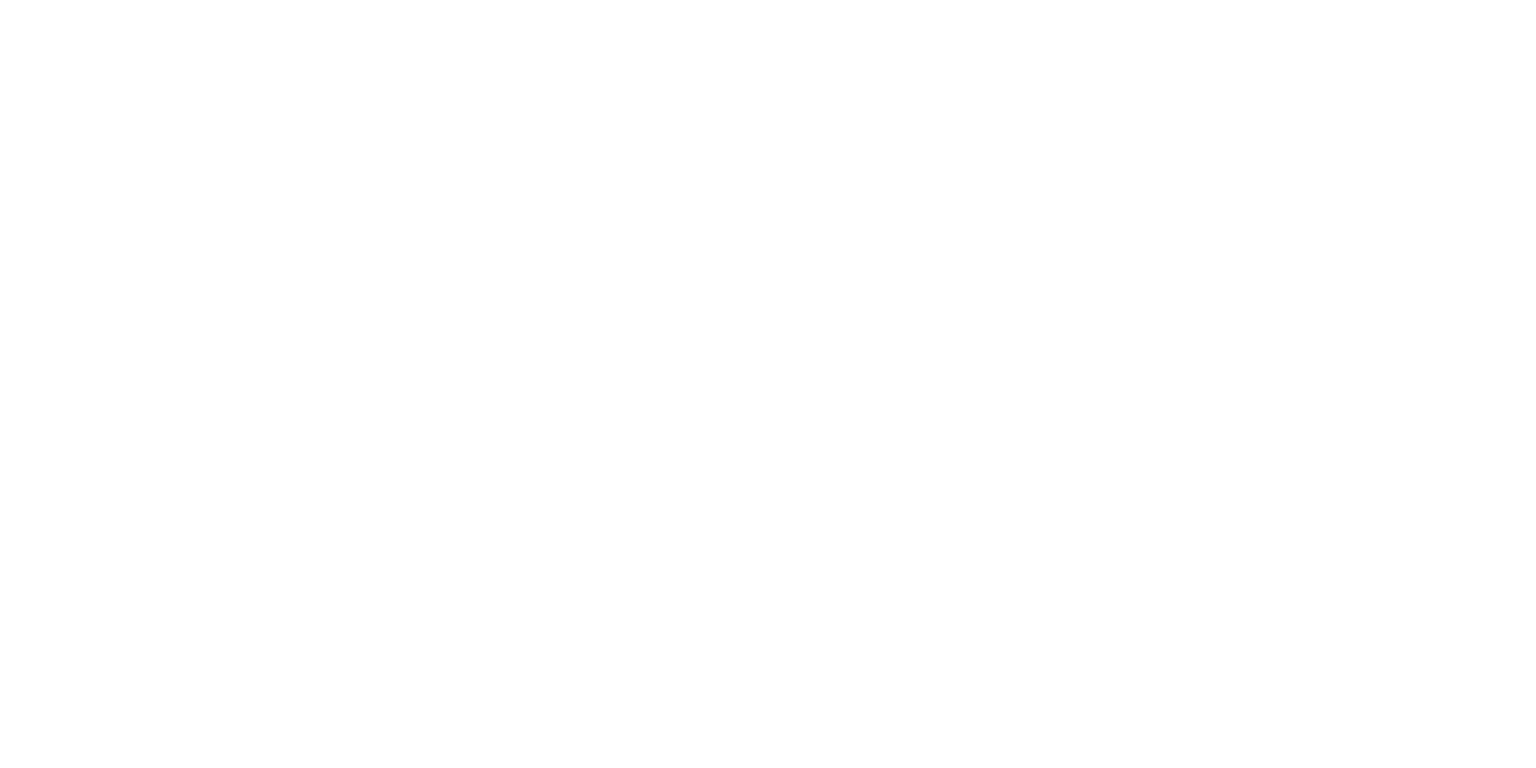
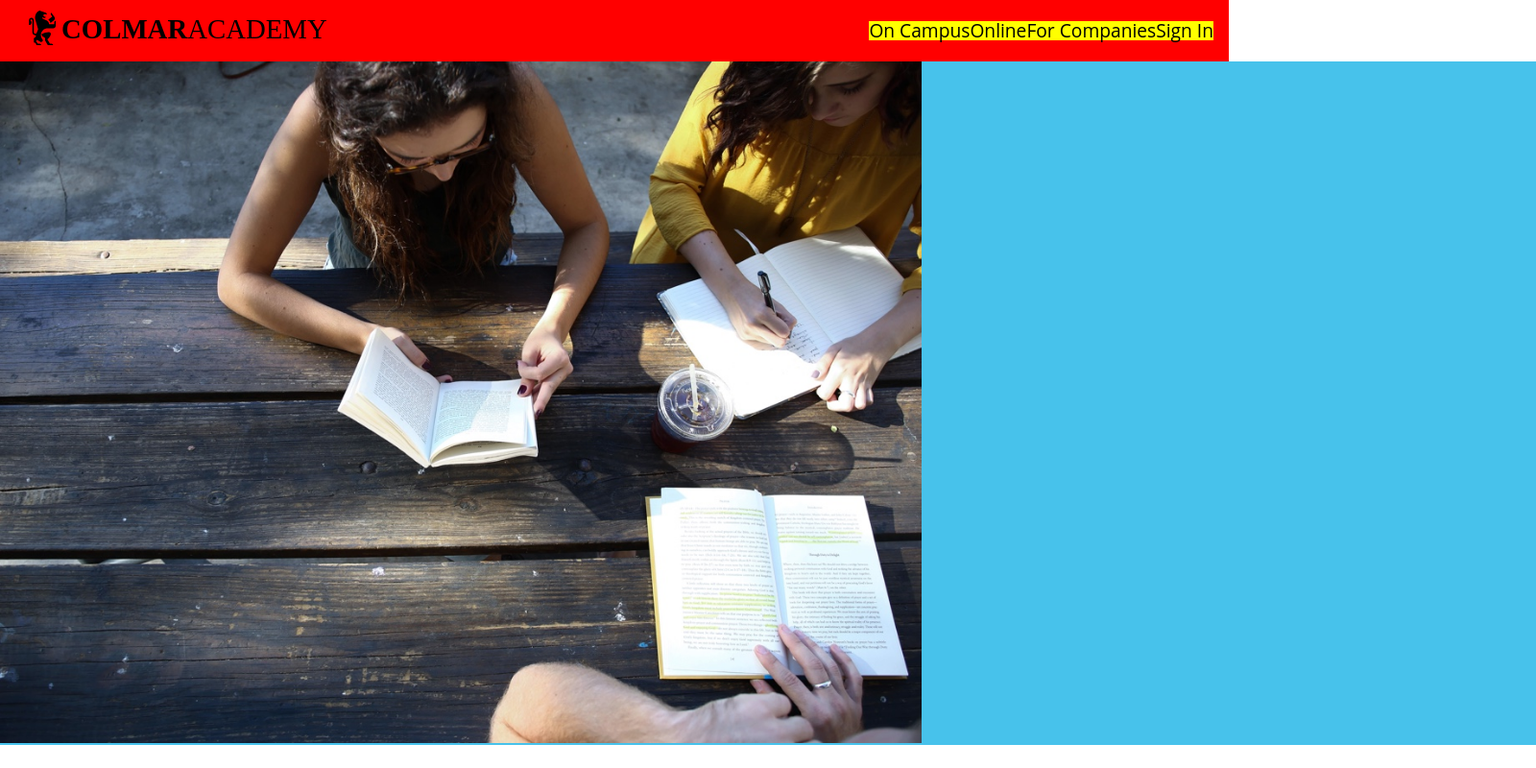
Before and after one commit to jenoble20/ColmarAcademy, a plain HTML site: page index.html in a window 1280 px wide. Shown: the whole page at 96% size, 1600 px wide, since content can reach past the window. Drawn offline with Linux system fonts and the light colour scheme; files that its build step writes are made by us from their sources; a web font is replaced by a local one.

Commit message:
Starts the header section.

```diff
--- a/Resources/CSS/style.css
+++ b/Resources/CSS/style.css
@@ -0,0 +1,120 @@
+/* FONT FAMILIES */
+
+/* latin */
+@font-face {
+  font-family: 'Open Sans';
+  font-style: normal;
+  font-weight: 400;
+  src: local('Open Sans Regular'), local('OpenSans-Regular'), url(https://fonts.gstatic.com/s/opensans/v15/mem8YaGs126MiZpBA-UFVZ0b.woff2) format('woff2');
+  unicode-range: U+0000-00FF, U+0131, U+0152-0153, U+02BB-02BC, U+02C6, U+02DA, U+02DC, U+2000-206F, U+2074, U+20AC, U+2122, U+2191, U+2193, U+2212, U+2215, U+FEFF, U+FFFD;
+}
+/* latin */
+@font-face {
+  font-family: 'Open Sans';
+  font-style: normal;
+  font-weight: 700;
+  src: local('Open Sans Bold'), local('OpenSans-Bold'), url(https://fonts.gstatic.com/s/opensans/v15/mem5YaGs126MiZpBA-UN7rgOUuhp.woff2) format('woff2');
+  unicode-range: U+0000-00FF, U+0131, U+0152-0153, U+02BB-02BC, U+02C6, U+02DA, U+02DC, U+2000-206F, U+2074, U+20AC, U+2122, U+2191, U+2193, U+2212, U+2215, U+FEFF, U+FFFD;
+}
+/* latin */
+@font-face {
+  font-family: 'Roboto Slab';
+  font-style: normal;
+  font-weight: 400;
+  src: local('Roboto Slab Regular'), local('RobotoSlab-Regular'), url(https://fonts.gstatic.com/s/robotoslab/v7/BngMUXZYTXPIvIBgJJSb6ufN5qU.woff2) format('woff2');
+  unicode-range: U+0000-00FF, U+0131, U+0152-0153, U+02BB-02BC, U+02C6, U+02DA, U+02DC, U+2000-206F, U+2074, U+20AC, U+2122, U+2191, U+2193, U+2212, U+2215, U+FEFF, U+FFFD;
+}
+/* latin */
+@font-face {
+  font-family: 'Roboto Slab';
+  font-style: normal;
+  font-weight: 700;
+  src: local('Roboto Slab Bold'), local('RobotoSlab-Bold'), url(https://fonts.gstatic.com/s/robotoslab/v7/BngRUXZYTXPIvIBgJJSb6u92w7CGwR0.woff2) format('woff2');
+  unicode-range: U+0000-00FF, U+0131, U+0152-0153, U+02BB-02BC, U+02C6, U+02DA, U+02DC, U+2000-206F, U+2074, U+20AC, U+2122, U+2191, U+2193, U+2212, U+2215, U+FEFF, U+FFFD;
+}
+/* latin */
+@font-face {
+  font-family: 'Roboto Slab';
+  font-style: normal;
+  font-weight: 300;
+  src: local('Roboto Slab Light'), local('RobotoSlab-Light'), url(https://fonts.gstatic.com/s/robotoslab/v7/BngRUXZYTXPIvIBgJJSb6u9mxLCGwR0.woff2) format('woff2');
+  unicode-range: U+0000-00FF, U+0131, U+0152-0153, U+02BB-02BC, U+02C6, U+02DA, U+02DC, U+2000-206F, U+2074, U+20AC, U+2122, U+2191, U+2193, U+2212, U+2215, U+FEFF, U+FFFD;
+}
+
+
+
+
+/* CSS */
+
+html{
+  font-family: "Open Sans";
+  font-size: 16px;
+}
+
+.section{
+  width: 100rem;
+  margin: auto;
+}
+
+
+/* HEADER SECTION */
+
+header{
+  width: 100%;
+  background-color: red;
+}
+
+.header{
+  display: flex;
+  height: 4rem;
+  align-items: center;
+}
+
+#logo{
+  width: 2.5rem;
+  margin-left: 1.5rem;
+}
+
+#title{
+  display: flex;
+  font-family: "Roboto Slab";
+  font-size: 1.8rem;
+  height: 2rem;
+}
+#title span:first-child{
+  font-weight: 700;
+}
+
+nav{
+  margin-left: auto;
+  margin-right: 1rem;
+  background-color: yellow;
+}
+
+nav ul{
+  display: flex;
+  align-items: center;
+  font-size: 1.2rem;
+}
+1
+nav ul li{
+  margin-left: 0.5rem;
+  margin-right: 0.5rem;
+}
+
+/*  LEARN SECTION */
+
+.learn.section{
+  display: flex;
+  align-items: center;
+  background-color: hsl(195, 80%, 60%);
+}
+
+.learn.banner{
+  width: 60%;
+  height: 60%;
+}
+
+.learn.banner img{
+  max-width: 100%;
+}
--- a/index.html
+++ b/index.html
@@ -2,10 +2,39 @@
 <html lang="en" dir="ltr">
   <head>
     <title>Colmar Academy</title>
-    <link href="reset.css" type="text/css" rel="stylsheet">
-    <link href="style.css" type="text/css" rel="stylesheet">
+    <link href="Resources/CSS/reset.css" type="text/css" rel="stylesheet">
+    <link href="Resources/CSS/style.css" type="text/css" rel="stylesheet">
   </head>
   <body>
 
+    <!--HEADER SECTION-->
+    <header>
+      <div class="header">
+        <img id="logo" src="Resources/Images/ic-logo.svg">
+        <div id="title">
+          <span>COLMAR</span>
+          <span>ACADEMY</span>
+        </div>
+          <nav>
+            <ul>
+              <li class-"item"><a href="#">On Campus</a></li>
+              <li class-"item"><a href="#">Online</a></li>
+              <li class-"item"><a href="#">For Companies</a></li>
+              <li class-"item"><a href="#">Sign In</a></li>
+            </ul>
+          </nav>
+      </div>
+    </header>
+
+    <!--LEARN SECTION-->
+    <div class="learn section">
+      <div class="learn banner">
+        <img src="Resources/Images/banner.jpg">
+      </div>
+      <div>
+      </div>
+    </div>
+
+
   </body>
 </html>
```
